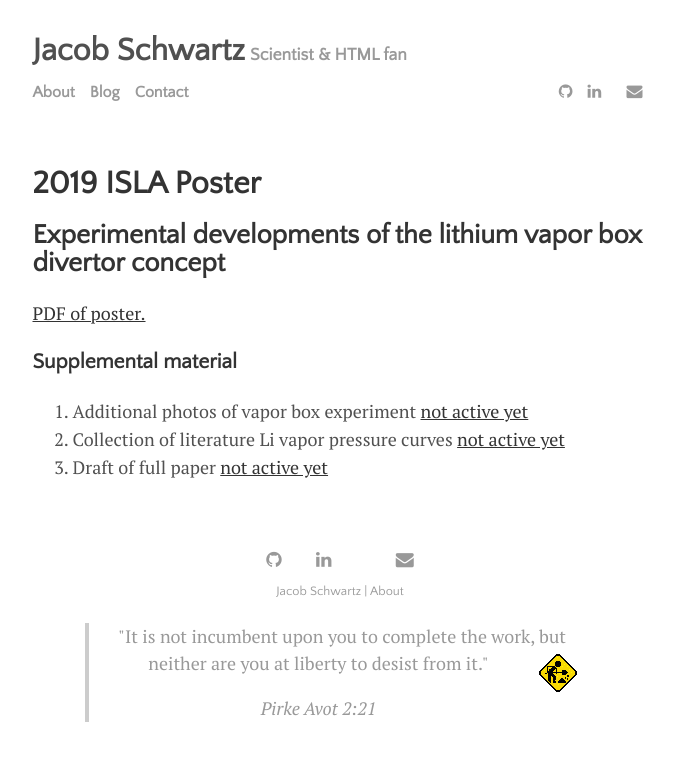
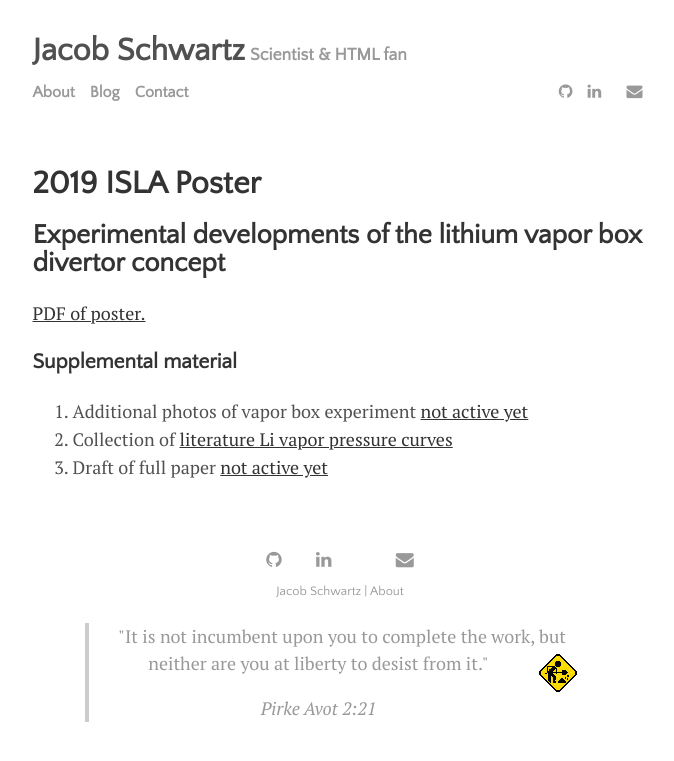
Before and after one commit to cfe316/cfe316.github.io, a Jekyll site: the page built from 2019ISLAposter.html, in a window 1280 px wide. Shown: the top 761 px of the page, without its empty margins (300-974 px from the left). Built offline with Jekyll 4.4.1, drawn with Linux system fonts in a browser that asks for light colours; a style sheet for code colours, icons or effects is not loaded.

Commit message:
Added link to Li vapor pressure literature curves

```diff
--- a/2019ISLAposter.html
+++ b/2019ISLAposter.html
@@ -11,7 +11,7 @@ use_math: true
   <h3>Supplemental material</h3>
   <ol>
     <li>Additional photos of vapor box experiment <a href="">not active yet</a></li>
-    <li>Collection of literature Li vapor pressure curves <a href="">not active yet</a></li>
+    <li>Collection of <a href="https://drive.google.com/open?id=1Cs-mpFS1ihGL97GiaXpgq5koyK4wUBjL">literature Li vapor pressure curves</a></li>
     <li>Draft of full paper <a href="">not active yet</a></li>
   </ol>
 </div>
```
